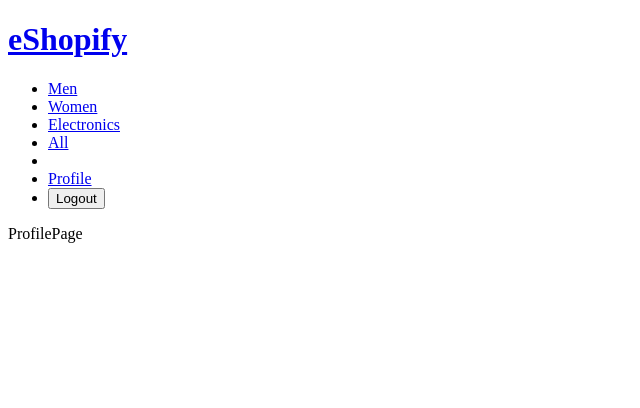
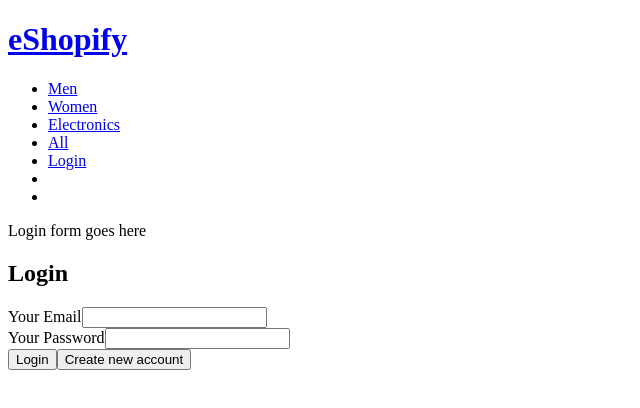
Before and after one commit to ashish-m-bhat/eShopify, a React (Create React App) app: page /auth in a window 1280 px wide. Before the commit this address led to /profile. Shown: the top 408 px of the page, without its empty margins (0-640 px from the left). Built offline with nearby package versions, Linux system fonts and the light colour scheme.

Commit message:
Added Login & Signup Feature (#1)

```diff
--- a/package.json
+++ b/package.json
@@ -3,11 +3,13 @@
   "version": "0.1.0",
   "private": true,
   "dependencies": {
+    "@reduxjs/toolkit": "^1.8.1",
     "@testing-library/jest-dom": "^5.16.4",
     "@testing-library/react": "^13.1.1",
     "@testing-library/user-event": "^13.5.0",
     "react": "^18.0.0",
     "react-dom": "^18.0.0",
+    "react-redux": "^8.0.0",
     "react-router-dom": "5.2",
     "react-scripts": "5.0.1",
     "web-vitals": "^2.1.4"
--- a/src/App.js
+++ b/src/App.js
@@ -9,28 +9,33 @@ import ProfilePage from "./Pages/ProfilePage";
 import WomensPage from "./Pages/WomensPage";
 import { Redirect } from "react-router-dom";
 import NavigationBar from "./Components/NavigationBar";
+import { useSelector } from "react-redux";
 
+// Takes the responsibility of setting up routes, some of which depend on the login state
 function App() {
-  // If logged in, /profile is enabled. else redirect to /auth
+  const isUserLoggedIn = useSelector(state => state.auth.isUserLoggedIn);
 
-  let userIsLoggedIn = true;
   return (
     <div>
+{/* NavigationBar includes Links to pages*/}
       <NavigationBar />
+
       <Switch>
+
         <Route path="/" exact>
           <HomePage />
         </Route>
+
 {/* If not logged in, display login form, else redirect to profile page */}
         <Route path="/auth">
-          {!userIsLoggedIn && <AuthPage />}
-          {userIsLoggedIn && <Redirect to='/profile' />}
+          {!isUserLoggedIn && <AuthPage />}
+          {isUserLoggedIn && <Redirect to='/' />}
         </Route>
 
 {/* If logged in, display profile page , else redirect to login page */}
       <Route path="/profile">
-        {userIsLoggedIn && <ProfilePage />}
-        {!userIsLoggedIn && <Redirect to='/auth' />}
+        {isUserLoggedIn && <ProfilePage />}
+        {!isUserLoggedIn && <Redirect to='/auth' />}
       </Route>
 
         <Route path="/shop/electronics">
--- /dev/null
+++ b/src/Components/Auth/AuthForm.js
@@ -0,0 +1,78 @@
+import { useState, useRef } from 'react';
+import { useDispatch } from 'react-redux';
+import useHttp from '../../CustomHooks/useHttp';
+import { authActions } from '../../Store/AuthStore';
+
+
+// Has a form for Login Or Signup
+// With the help of useHttp custom hook, it checks for credentials
+// The postFetchFunction helps in updating the redux DB using useDispatch()
+
+export default function AuthForm(){
+  const [isLogin, setIsLogin] = useState(true);
+  const emailRef = useRef();
+  const passwordRef = useRef();
+  const formRef = useRef();
+
+  const authDispather = useDispatch();
+
+  // Function to be executed after fetch is satified
+  const postFetchFunction = (data) =>{
+    authDispather(authActions.login());
+  }
+
+  // Function to clear Form
+  const clearForm =() =>{
+    emailRef.current.value = '';
+    passwordRef.current.value = '';
+    formRef.current.value = '';
+  }
+
+  // useHttp custom hook returns a pointer to this satisfyRequest
+  // This has to inside a react component/function.
+  const satisfyRequest =  useHttp(postFetchFunction);
+
+  //Function to be executed when login/signup button is clicked
+  const loginSignupHandler=(event) =>{
+    event.preventDefault();
+
+    const apiKey='AIzaSyA357y-kI6368NgHXnMI5pW77y71GqpGuw';
+    const url= isLogin?'https://identitytoolkit.googleapis.com/v1/accounts:signInWithPassword?key=':'https://identitytoolkit.googleapis.com/v1/accounts:signUp?key='
+
+    const requestConfig = {url:url+apiKey, method:'POST', body:JSON.stringify({email:emailRef.current.value,password:passwordRef.current.value, returnSecureToken:true}), headers:{'Content-type':'application/json'}}
+
+    satisfyRequest(requestConfig);
+    clearForm();
+  }
+
+  // Function to toggle between Login and Signup
+  const switchAuthModeHandler = () => {
+    setIsLogin((prevState) => !prevState);
+    clearForm();
+  };
+
+  return (
+    <section>
+      <h1>{isLogin ? 'Login' : 'Sign Up'}</h1>
+      <form ref={formRef}>
+        <div>
+          <label htmlFor='email'>Your Email</label>
+          <input type='email' id='email' ref={emailRef} required />
+        </div>
+        <div>
+          <label htmlFor='password'>Your Password</label>
+          <input type='password' id='password' ref={passwordRef} required />
+        </div>
+        <div>
+          <button onClick={loginSignupHandler}>{isLogin ? 'Login' : 'Create Account'}</button>
+          <button
+            type='button'
+            onClick={switchAuthModeHandler}
+          >
+            {isLogin ? 'Create new account' : 'Login with existing account'}
+          </button>
+        </div>
+      </form>
+    </section>
+  );
+};
--- /dev/null
+++ b/src/Components/Auth/Logout.js
@@ -0,0 +1,18 @@
+import React, {useEffect} from 'react'
+import { useDispatch } from 'react-redux'
+import { authActions } from '../../Store/AuthStore';
+
+// Logs out a user by calling the logout() in the redux store
+export default function Logout(props) {
+    const authDispatcher = useDispatch();
+
+    // useEffect along with props.setCallLogout is used to prevent the warning of 'Cannot update a component while rendering a different component'
+    useEffect(() => {
+        props.setCallLogout(false);
+        authDispatcher(authActions.logout());
+    }, [props.setCallLogout])
+
+  return (
+    <></>
+  )
+}
--- a/src/Components/NavigationBar.js
+++ b/src/Components/NavigationBar.js
@@ -1,9 +1,11 @@
-import React from "react";
+import React, { useState } from "react";
+import { useSelector } from "react-redux";
 import { Link, NavLink } from "react-router-dom";
+import Logout from "./Auth/Logout";
 
 export default function NavigationBar() {
-  let userIsLoggedIn = true;
-
+  const [callLogout, setCallLogout] = useState(false);
+  const isUserLoggedIn = useSelector(state => state.auth.isUserLoggedIn);
   return (
     <header>
       <Link to="/">
@@ -28,18 +30,19 @@ export default function NavigationBar() {
         </li>
 
         <li>
-        {!userIsLoggedIn && <NavLink to="/auth">Login</NavLink> }
+        {!isUserLoggedIn && <NavLink to="/auth">Login</NavLink> }
         </li>
 
         <li>
-        {userIsLoggedIn && <NavLink to="/profile">Profile</NavLink> }
+        {isUserLoggedIn && <NavLink to="/profile">Profile</NavLink> }
         </li>
 
         <li>
-        {userIsLoggedIn && <button onClick={()=>{}}>Logout</button> }
+        {isUserLoggedIn && <button onClick={()=>setCallLogout(true)}>Logout</button> }
         </li>
 
       </ul>
+      {callLogout && <Logout setCallLogout={setCallLogout}/>}
     </header>
   );
 }
--- /dev/null
+++ b/src/CustomHooks/useHttp.js
@@ -0,0 +1,19 @@
+import React, { useCallback } from 'react'
+
+export default function useHttp(postFetchFunction) {
+
+
+    const satisfyRequest = useCallback(async (requestConfig) => {
+
+        const response = await fetch(requestConfig.url, {
+            method:requestConfig.method,
+            body:requestConfig.body?requestConfig.body:null,
+            headers:requestConfig.headers?requestConfig.headers:{}
+        });
+        const data = await response.json();
+
+        // Execute the function passed as a parameter
+        postFetchFunction(data);
+    })
+    return satisfyRequest;
+}
--- a/src/Pages/AuthPage.js
+++ b/src/Pages/AuthPage.js
@@ -1,6 +1,7 @@
 import React from 'react'
 import { Redirect } from 'react-router-dom'
 import { Route } from 'react-router-dom'
+import AuthForm from '../Components/Auth/AuthForm'
 
 export default function AuthPage() {
   return (
@@ -9,6 +10,7 @@ export default function AuthPage() {
       <Route path="/auth/:anything">
         <Redirect to="/auth" />
       </Route>
+      <AuthForm />
     </div>
   )
 }
--- /dev/null
+++ b/src/Store/AuthStore.js
@@ -0,0 +1,21 @@
+import { createSlice } from "@reduxjs/toolkit";
+
+// the auth reducer has an initial state isUserLoggedIn which is set using the localStorage item, isUserLoggedIn
+const authSlice = createSlice({
+    name:'auth',
+    initialState:{isUserLoggedIn:localStorage.getItem('isUserLoggedIn')},
+    reducers:{
+        login(state){
+            state.isUserLoggedIn = true;
+            localStorage.setItem('isUserLoggedIn',true);
+        },
+        logout(state){
+            state.isUserLoggedIn = false;
+            localStorage.removeItem('isUserLoggedIn');
+        }
+
+    }
+});
+
+export default authSlice;
+export const authActions = authSlice.actions;
--- /dev/null
+++ b/src/Store/index.js
@@ -0,0 +1,7 @@
+import { configureStore } from "@reduxjs/toolkit";
+import authSlice from "./AuthStore";
+
+const reduxStore = configureStore({
+    reducer:{auth:authSlice.reducer}
+});
+export default reduxStore;
--- a/src/index.js
+++ b/src/index.js
@@ -2,11 +2,15 @@ import React from 'react';
 import ReactDOM from 'react-dom/client';
 import { BrowserRouter } from 'react-router-dom';
 import App from './App';
+import { Provider } from 'react-redux';
+import reduxStore from './Store';
 
-
+// Root component, wrapper by Provider of the redux store
 const root = ReactDOM.createRoot(document.getElementById('root'));
 root.render(
+  <Provider store={reduxStore}>
     <BrowserRouter>
       <App />
     </BrowserRouter>
+  </Provider>
 );
```
Also changed, not shown: 1 other file (tests, documents, lock files or other folders).
